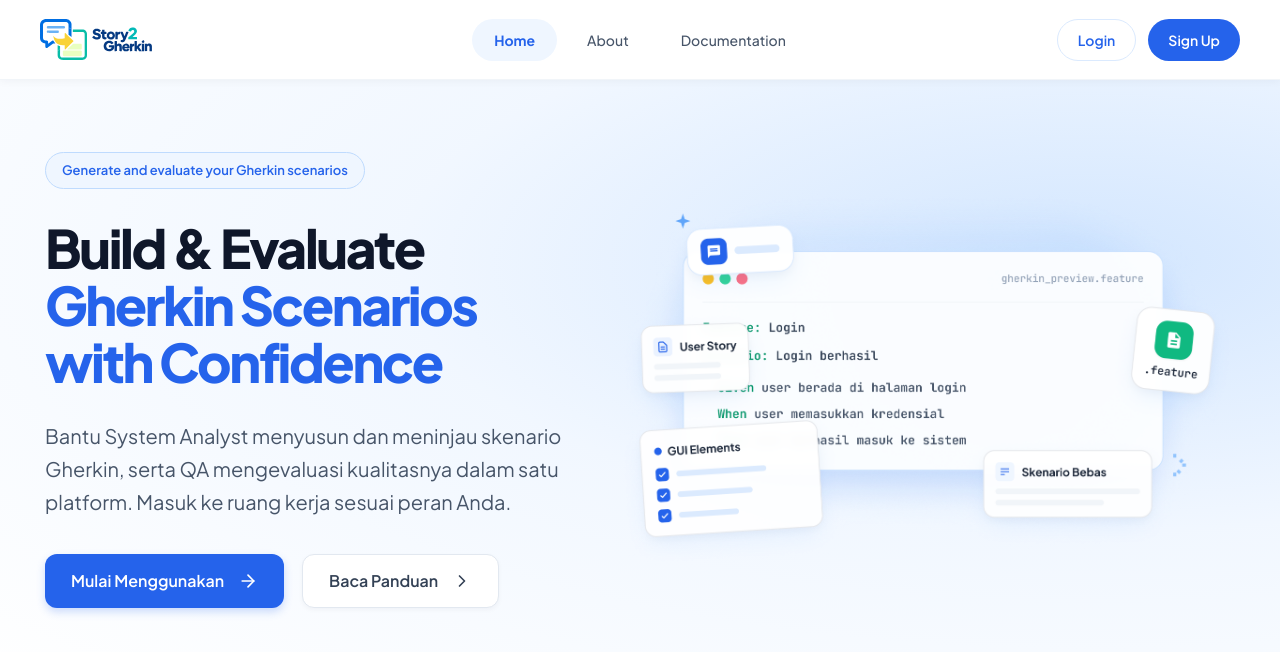
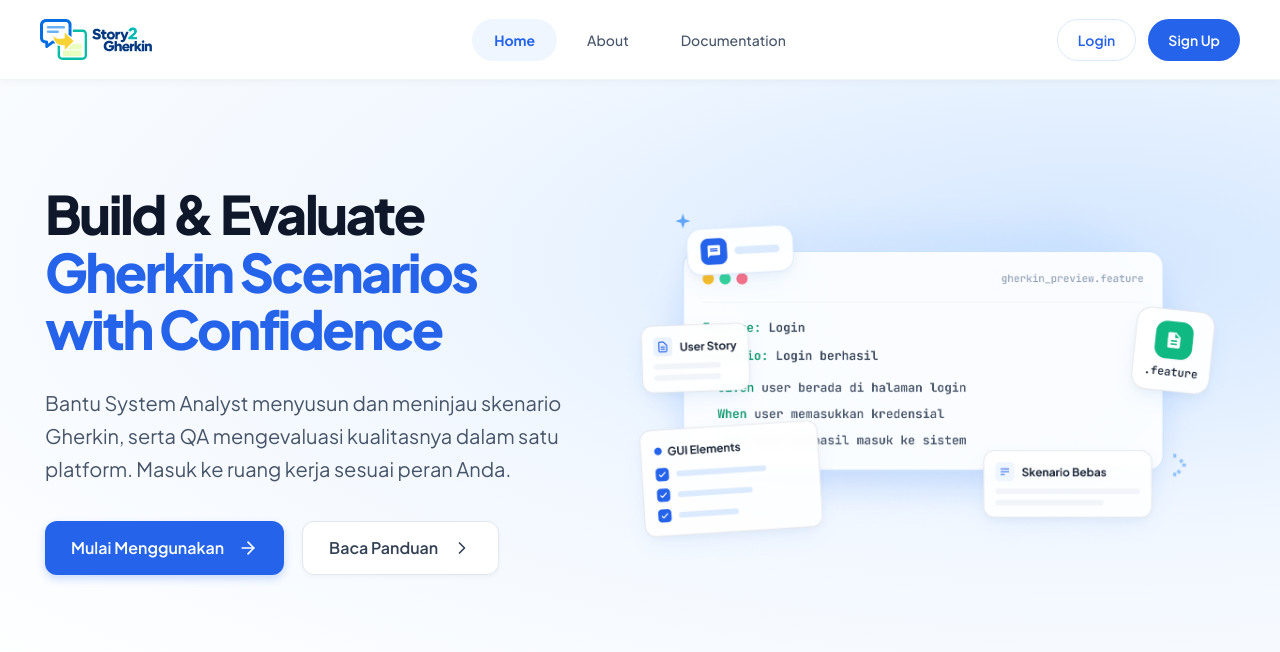
Before and after one commit to AgilePemdigi-2026/Story2Gherkin, a React (Vite) app in the folder frontend/: page / in a window 1280 px wide. Shown: the top 652 px of the page. Built offline with nearby package versions, Linux system fonts and the light colour scheme; no server answers.

Commit message:
style(frontend): refine home page

```diff
--- a/frontend/src/pages/HomePage.tsx
+++ b/frontend/src/pages/HomePage.tsx
@@ -25,11 +25,6 @@ function HomePage() {
 
           {/* LEFT CONTENT */}
           <div className="home-hero-content">
-
-            {/* BADGE */}
-            <div className="home-hero-badge">
-              Generate and evaluate your Gherkin scenarios
-            </div>
 
             {/* HEADING */}
             <h1 className="home-hero-title">
```
